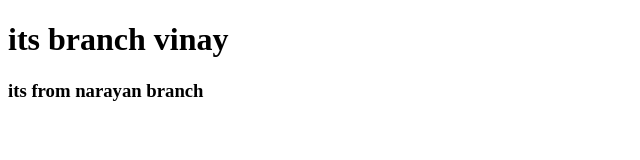
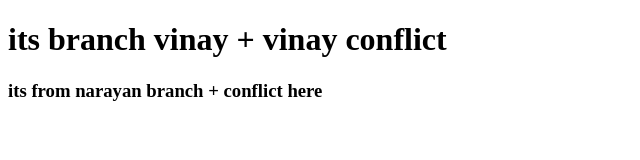
Before and after one commit to vinaykumarP16/trialone, a plain HTML site: page index.html in a window 1280 px wide. Shown: the whole page, without its empty margins (0-640 px from the left). Drawn offline with Linux system fonts and the light colour scheme.

Commit message:
for conflict from vinay

```diff
--- a/index.html
+++ b/index.html
@@ -7,7 +7,7 @@
     <title>Document</title>
 </head>
 <body>
-    <h1>its branch vinay</h1>
-    <h3>its from narayan branch</h3>
+    <h1>its branch vinay + vinay conflict </h1>
+    <h3>its from narayan branch + conflict here</h3>
 </body>
 </html>
```
